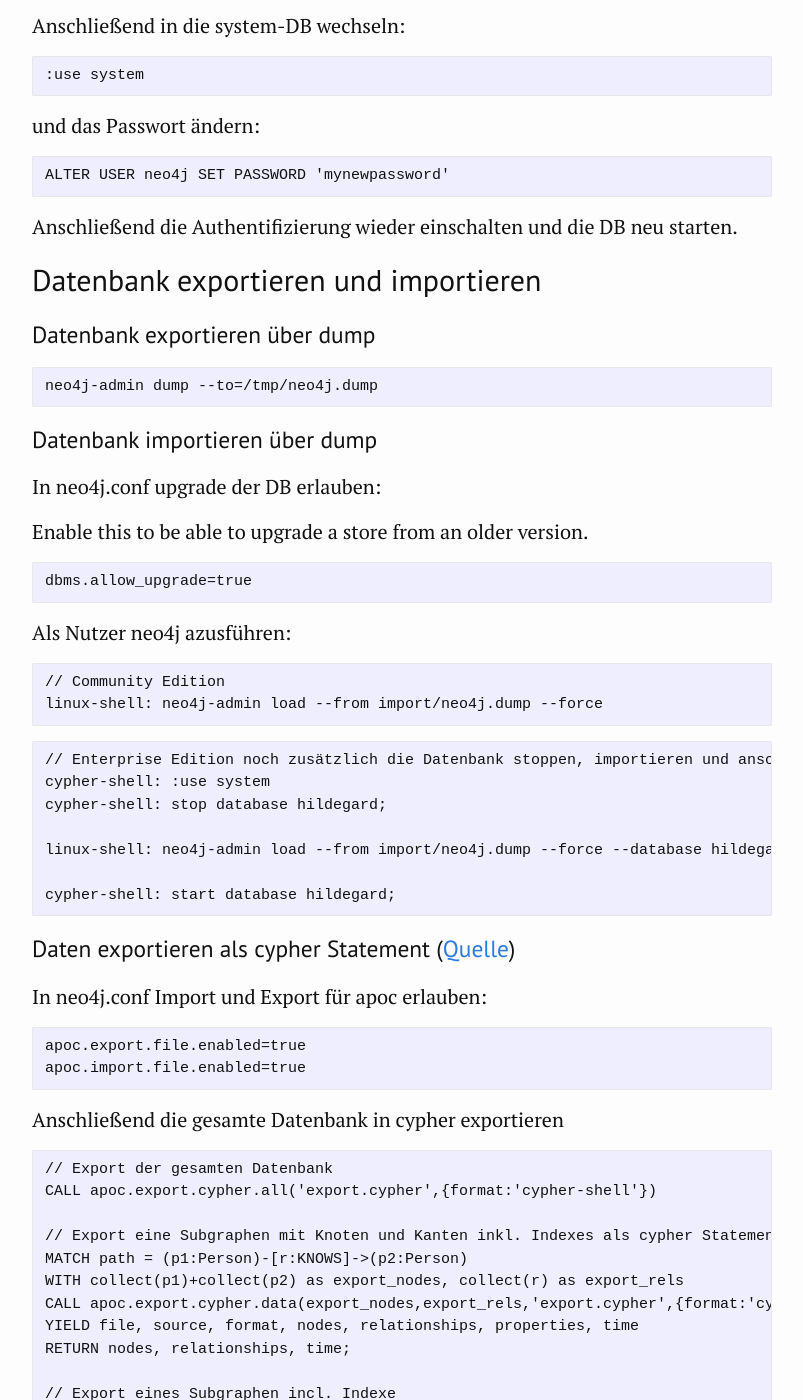
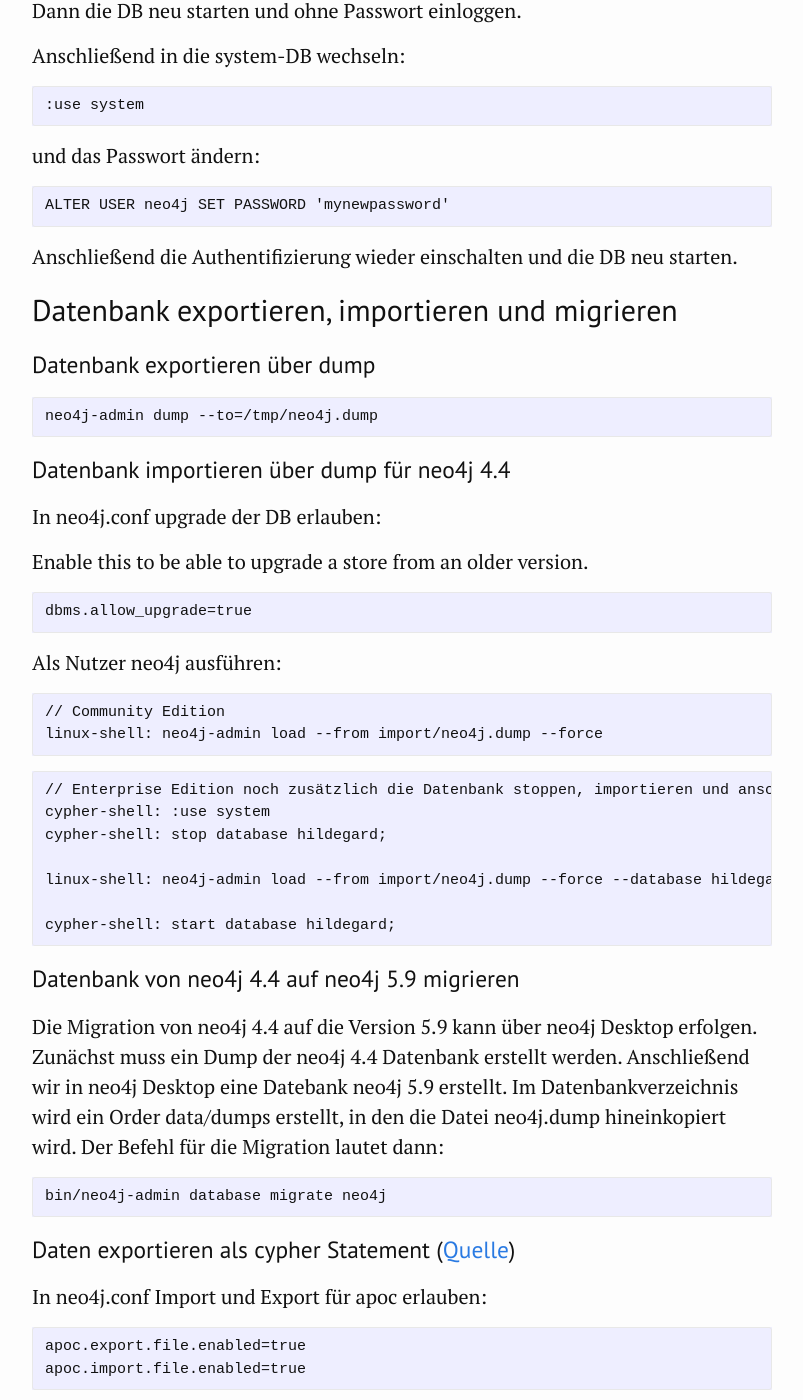
Before and after one commit to kuczera/Graphentechnologien, a Jekyll site: the page built from docs/95_Anhang.md, in a window 1280 px wide and 1400 px high, scrolled down 4320 px. Shown: the whole window, without its empty margins (238-1041 px from the left). Built offline with Jekyll 4.4.1, drawn with Linux system fonts in a browser that asks for light colours; some of the changed text lies outside the part shown.

Commit message:
Update 95_Anhang.md

```diff
--- a/docs/95_Anhang.md
+++ b/docs/95_Anhang.md
@@ -123,7 +123,7 @@
 
 Anschließend die Authentifizierung wieder einschalten und die DB neu starten.
 
-## Datenbank exportieren und importieren
+## Datenbank exportieren, importieren und migrieren
 
 ### Datenbank exportieren über dump
 
@@ -131,7 +131,7 @@
 neo4j-admin dump --to=/tmp/neo4j.dump
 ~~~
 
-### Datenbank importieren über dump
+### Datenbank importieren über dump für neo4j 4.4
 
 In neo4j.conf upgrade der DB erlauben:
 
@@ -141,7 +141,7 @@
 dbms.allow_upgrade=true
 ~~~
 
-Als Nutzer neo4j azusführen:
+Als Nutzer neo4j ausführen:
 
 ~~~
 // Community Edition
@@ -156,6 +156,14 @@
 linux-shell: neo4j-admin load --from import/neo4j.dump --force --database hildegard
 
 cypher-shell: start database hildegard;
+~~~
+
+### Datenbank von neo4j 4.4 auf neo4j 5.9 migrieren
+
+Die Migration von neo4j 4.4 auf die Version 5.9 kann über neo4j Desktop erfolgen. Zunächst muss ein Dump der neo4j 4.4 Datenbank erstellt werden. Anschließend wir in neo4j Desktop eine Datebank neo4j 5.9 erstellt. Im Datenbankverzeichnis wird ein Order data/dumps erstellt, in den die Datei neo4j.dump hineinkopiert wird. Der Befehl für die Migration lautet dann:
+
+~~~
+bin/neo4j-admin database migrate neo4j
 ~~~
 
 ### Daten exportieren als cypher Statement ([Quelle](https://neo4j.com/developer/kb/export-sub-graph-to-cypher-and-import/))
```
